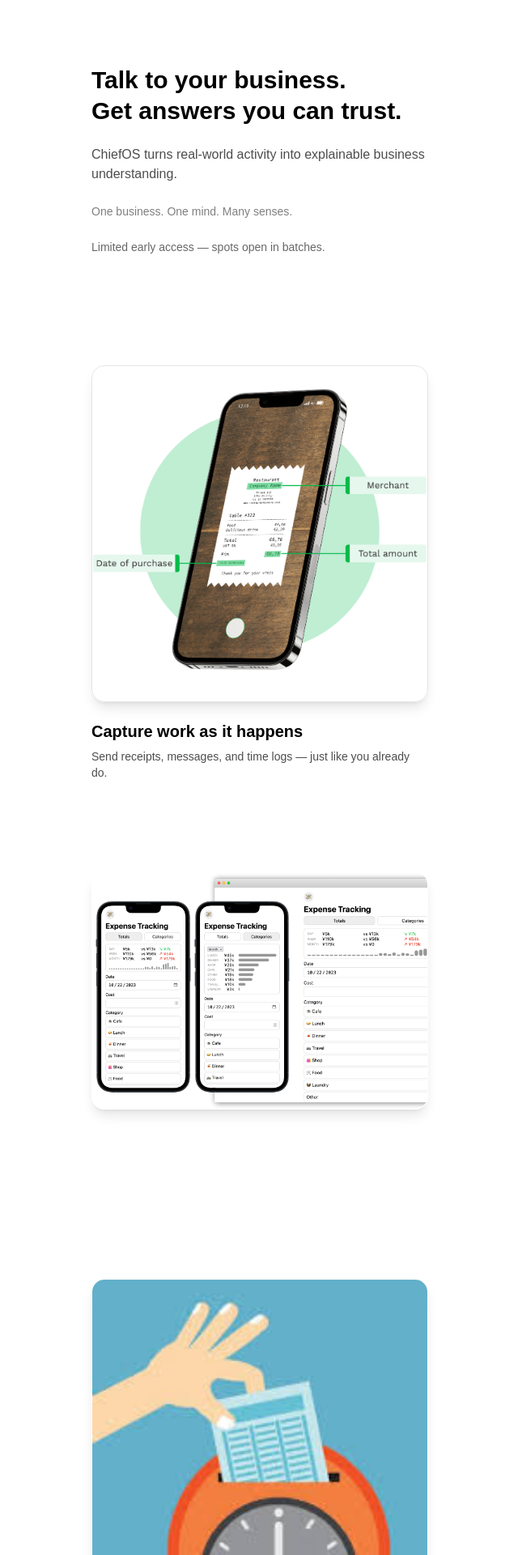
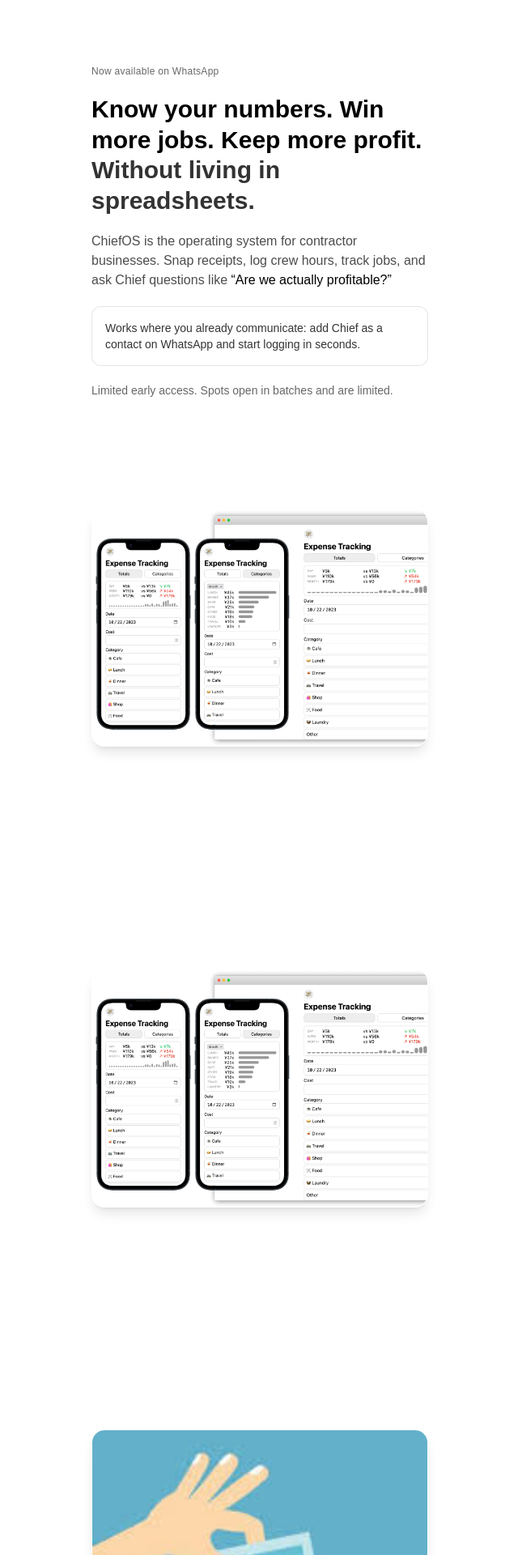
Before and after one commit to ScottJutras/chiefos-site, a Next.js app: page / in a window 1280 px wide. Shown: the top 1920 px of the page at 81% size, without its empty margins (319-959 px from the left). Built offline with nearby package versions, Linux system fonts and the light colour scheme.

Commit message:
Deploy: update ChiefOS site

```diff
--- a/app/page.tsx
+++ b/app/page.tsx
@@ -28,7 +28,7 @@
 const isDarkBg = (bg: Bg) => bg === "blue";
 
 const CTA_HREF = "/early-access";
-const SCARCITY_LINE = "Limited early access — spots open in batches.";
+const SCARCITY_LINE = "Limited early access. Spots open in batches and are limited.";
 
 const Section = ({ id, title, body, imageSrc, bg }: SectionProps) => {
   const dark = isDarkBg(bg);
@@ -157,71 +157,100 @@
       <div className="w-full">
        {/* HERO */}
 <section id="hero" data-bg="white" className="w-full flex justify-center">
-          <div className="max-w-md w-full px-4 py-20 space-y-6">
+  <div className="max-w-md w-full px-4 py-20 space-y-5">
+    <p className="text-xs font-medium tracking-wide text-black/60">
+      Now available on WhatsApp
+    </p>
+
     <h1 className="text-3xl font-semibold leading-tight text-black">
-              Talk to your business.<br />Get answers you can trust.
+      Know your numbers. Win more jobs. Keep more profit.
+      <br />
+      <span className="text-black/80">Without living in spreadsheets.</span>
     </h1>
+
     <p className="text-base text-black/70">
-              ChiefOS turns real-world activity into explainable business understanding.
+      ChiefOS is the operating system for contractor businesses. Snap receipts, log crew hours, track jobs,
+      and ask Chief questions like <span className="text-black">“Are we actually profitable?”</span>
     </p>
-            <p className="text-sm text-black/50">One business. One mind. Many senses.</p>
+
+    <div className="rounded-xl border border-black/10 bg-white/70 p-4">
+      <p className="text-sm text-black/80">
+        <span className="font-medium">Works where you already communicate:</span> add Chief as a contact on WhatsApp and start logging in seconds.
+      </p>
+    </div>
+
     <p className="text-sm text-black/60">{SCARCITY_LINE}</p>
   </div>
 </section>
 
         {/* SECTION 1 (White) */}
         <Section
-          id="s1"
-          bg="white"
-          title="Capture work as it happens"
-          body="Send receipts, messages, and time logs — just like you already do."
-          imageSrc="/placeholders/receipt-capture.png"
+        id="s2"
+        bg="blue"
+        title="Expenses, handled. Just snap → confirm → done."
+        body="Send a receipt photo, voice note, or text. Chief pulls out the vendor, amount, date, and job. You tap confirm, and it’s logged. Year-end? Download a spreadsheet and send it to your accountant — then go enjoy your life."
+        imageSrc="/placeholders/expense-record.png"
         />
+
 
         {/* SECTION 2 (Blue) */}
         <Section
         id="s2"
         bg="blue"
-          title="ChiefOS turns activity into records"
-          body="Every action becomes a structured, auditable entry — tied to the right job."
+        title="Expenses, handled. Just snap → confirm → done."
+        body="Send a receipt photo, voice note, or text. Chief pulls out the vendor, amount, date, and job. You tap confirm, and it’s logged. Year-end? Download a spreadsheet and send it to your accountant — then go enjoy your life."
         imageSrc="/placeholders/expense-record.png"
         />
+
 
         {/* SECTION 3 (Blue) */}
         <Section
         id="s3"
         bg="blue"
-          title="Everything attaches to real jobs"
-          body="Time, expenses, and revenue stay connected — so answers stay honest."
+        title="Crew hours that don’t get lost (or “rounded”)"
+        body="Clock-ins, breaks, lunch, drive time — live or as a once-a-day/week dump. Chief helps you spot labour leakage like: “This job is running 18% over labour vs your average — here’s where the extra time is coming from.”"
         imageSrc="/placeholders/job-time.png"
         />
+
 
         {/* SECTION 4 (White) */}
         <Section
         id="s4"
         bg="white"
-          title="What you log stays visible"
-          body="No hidden automation. No silent changes. Every entry has a trail."
+        title="Every log ties to a job — so profit isn’t a guess"
+        body="Track each job’s real costs: receipts + labour + revenue. Compare jobs, see what’s slipping, and price the next quote with confidence instead of gut feel."
         imageSrc="/placeholders/task-list.png"
         />
 
-        {/* SECTION 5 (White) */}
+
+        {/* SECTION 5 (Blue) */}
         <Section
        id="s5"
        bg="white"
-          title="Ask real questions. Get grounded answers."
-          body="Chief answers using only what’s been logged — and tells you what’s missing."
+       title="Ask Chief. Get answers grounded in your real data."
+       body="Most apps just store info. ChiefOS understands it. Ask: “Are we profitable?”, “What did that rework cost?”, “What should I charge next time?” Chief answers based on what you’ve logged — and tells you what’s missing."
        imageSrc="/placeholders/ask-chief.png"
       />
+
+
+       {/* SECTION 5 (White) */}
+       <Section
+       id="s6"
+       bg="blue"
+       title="Coming next: quotes → contracts → invoices (Spring 2026)"
+       body="We’re rolling out quoting and job paperwork so you can go from ‘quote sent’ to ‘paid’ without duct-taping multiple tools together. Early access gets you in the loop as we release each module."
+       imageSrc="/placeholders/roadmap.png"
+       />
+
 
         {/* TRUST SECTION (White) */}
         <section id="trust" data-bg="white" className="w-full flex justify-center">
          <div className="max-w-md w-full px-4 py-16 space-y-4 text-sm text-black">
           <ul className="space-y-2 text-black/70">
-              <li>• One reasoning seat per business</li>
-              <li>• Facts in, understanding out</li>
-              <li>• No guesses or silent automation</li>
-              <li>• Your data only — always</li>
+           <li>• Built for contractors who want to run lean and stay profitable</li>
+           <li>• Log in seconds from WhatsApp — no desktop admin nights</li>
+           <li>• Job-level visibility so you price smarter and stop profit leaks</li>
+           <li>• Year-end export in one click — send to your accountant and move on</li>
           </ul>
          </div>
        </section>
```
Lines whose indentation alone changed are shown as unchanged.
